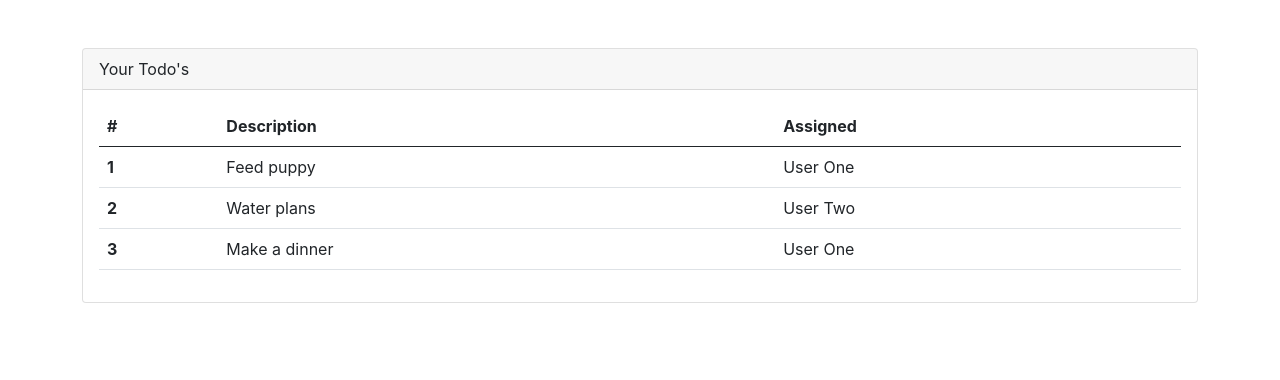
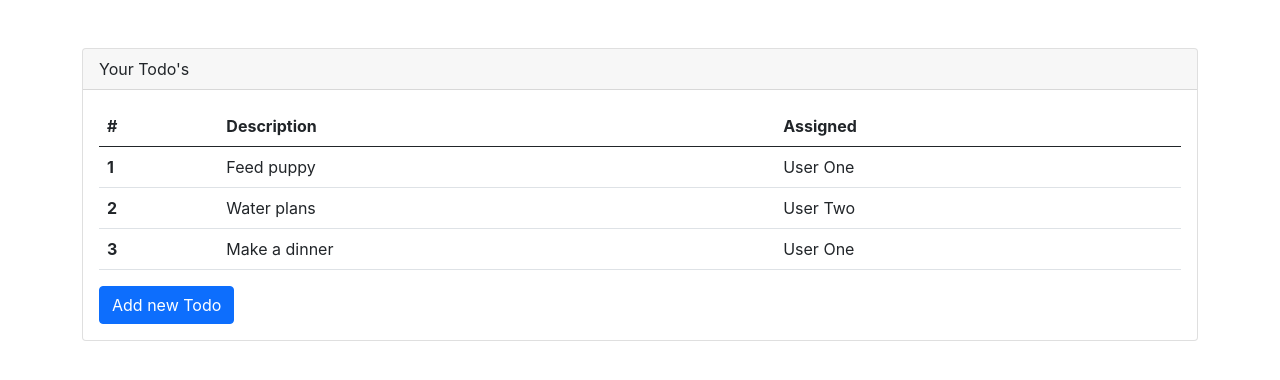
Before and after one commit to hasanikhsan17/react-todos, a React (Create React App) app: page / in a window 1280 px wide. Shown: the top 380 px of the page. Built offline with nearby package versions, Linux system fonts and the light colour scheme.

Commit message:
19.ReactonClickListeners

```diff
--- a/src/App.js
+++ b/src/App.js
@@ -8,12 +8,27 @@
     { rowNumber: 2, rowDescription: "Water plans", rowAssigned: "User Two" },
     { rowNumber: 3, rowDescription: "Make a dinner", rowAssigned: "User One" },
   ];
+
+  const addTodo = () => {
+    if (todos.length > 0) {
+      const newTodo = {
+        rowNumber: todos.length + 1,
+        rowDescription: "New todo",
+        rowAssigned: "user three",
+      };
+      todos.push(newTodo);
+      console.log(todos);
+    }
+  };
   return (
     <div className="mt-5 container">
       <div className="card">
         <div className="card-header">Your Todo's</div>
         <div className="card-body">
           <TodoTable todos={todos} />
+          <button className="btn btn-primary" onClick={addTodo}>
+            Add new Todo
+          </button>
         </div>
       </div>
     </div>
```
